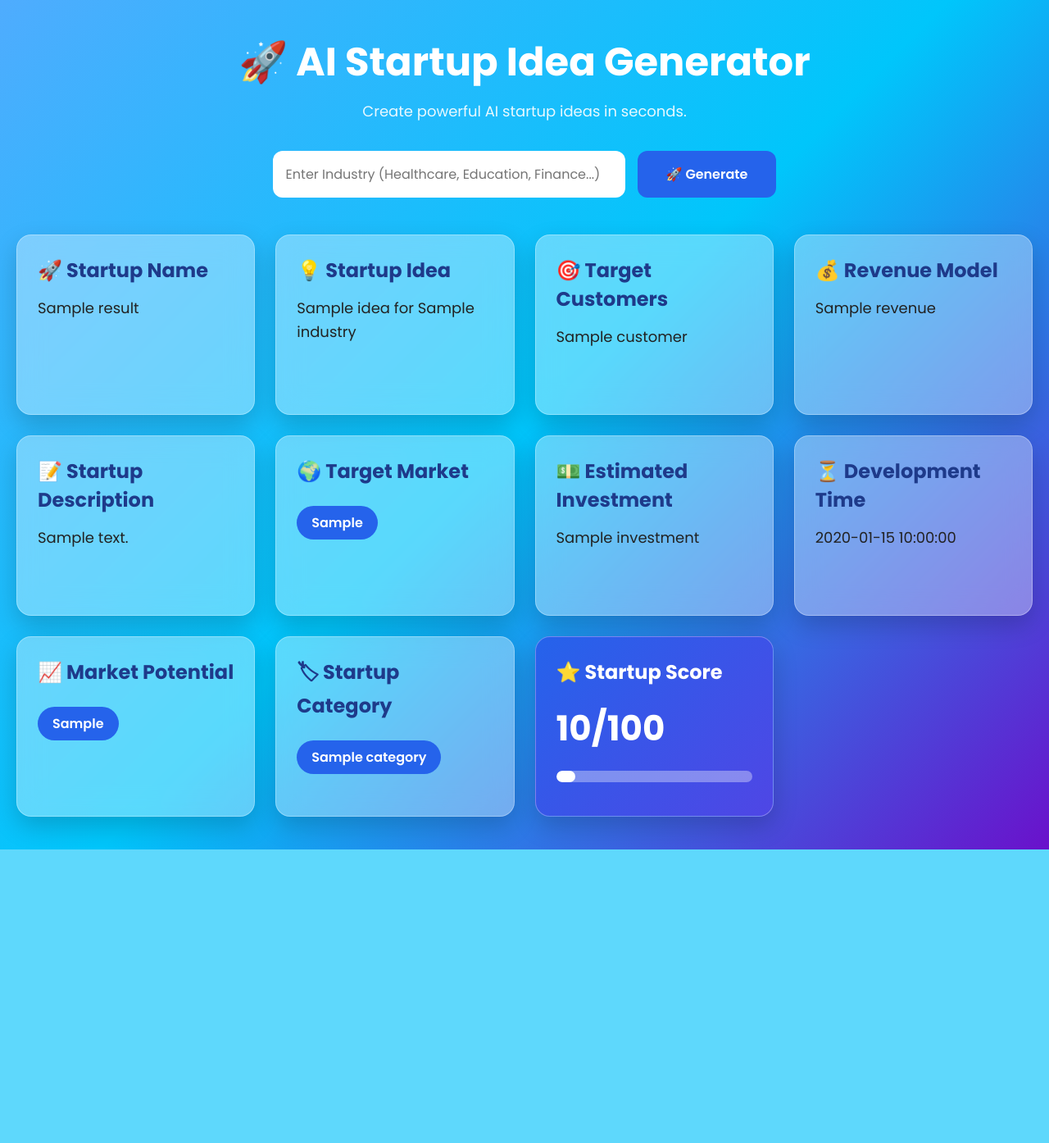
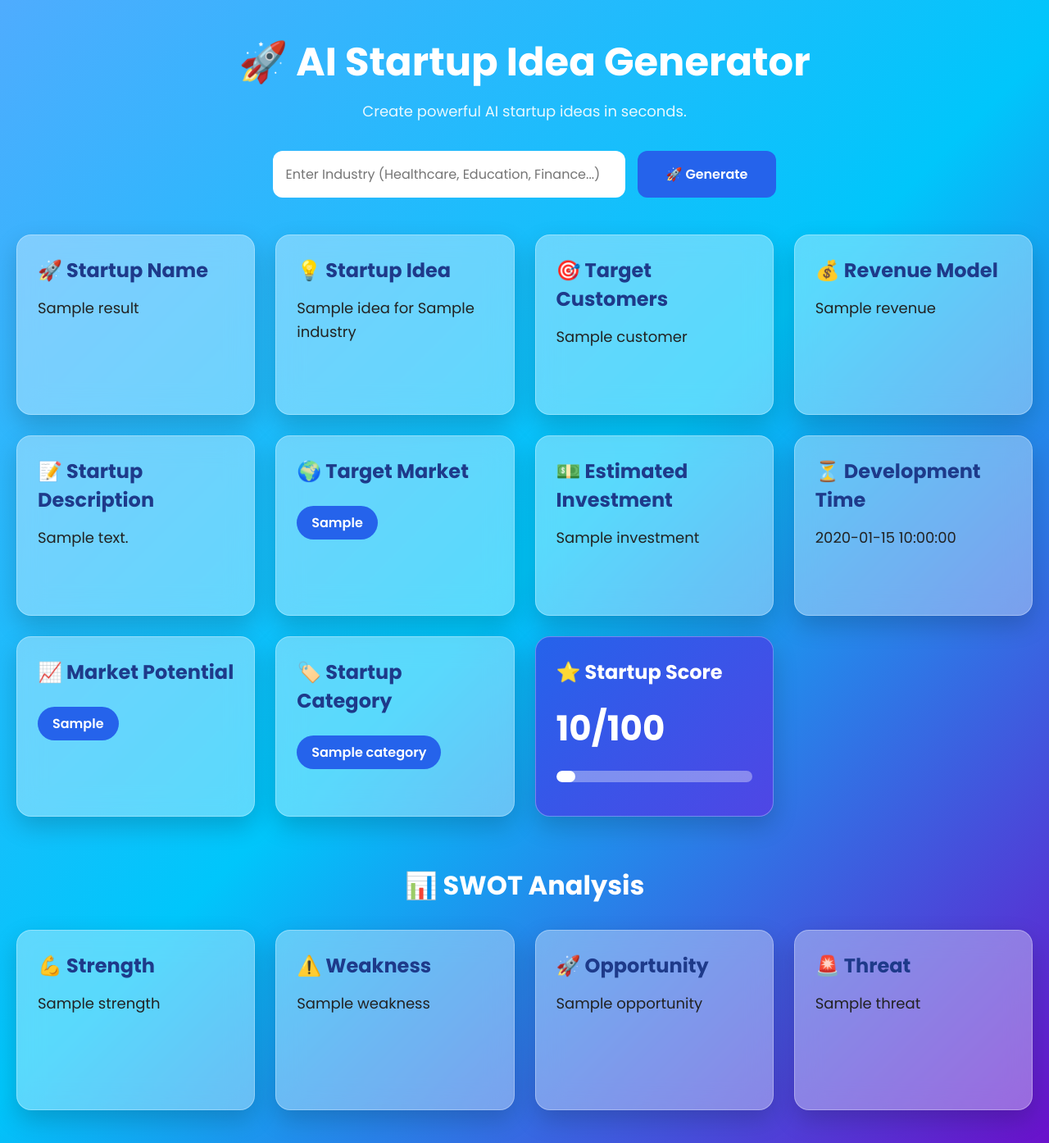
Before and after one commit to Vaishnaviv-p/AI-Startup-Idea-Generator, a Flask app: template templates/index.html in a window 1280 px wide. Shown: the whole page at 82% size. Before the commit the page ends 1036 px from the top, so only its background shows below. Run offline with Flask 3, Linux system fonts and the light colour scheme; the template is opened without the code that fills it: most values are stand-ins (such as "Sample title", 1, 10 or a date in 2020).

Commit message:
Version 13.1 Added AI SWOT Analysis

```diff
--- a/static/style.css
+++ b/static/style.css
@@ -201,3 +201,12 @@ width:100%;
 }
 
 }
+.swot-section{
+    margin-top:60px;
+}
+
+.swot-section h1{
+    color:white;
+    text-align:center;
+    margin-bottom:30px;
+}
--- a/templates/index.html
+++ b/templates/index.html
@@ -26,13 +26,13 @@
             placeholder="Enter Industry (Healthcare, Education, Finance...)"
             required>
 
-        <button type="submit">
-            🚀 Generate
-        </button>
+        <button type="submit">🚀 Generate</button>
 
     </form>
 
     {% if result %}
+
+    <!-- Dashboard -->
 
     <div class="dashboard">
 
@@ -82,7 +82,7 @@
         </div>
 
         <div class="info-card">
-            <h2>🏷 Startup Category</h2>
+            <h2>🏷️ Startup Category</h2>
             <span class="badge">{{ result.category }}</span>
         </div>
 
@@ -102,6 +102,38 @@
 
     </div>
 
+    <!-- SWOT Analysis -->
+
+    <div class="swot-section">
+
+        <h1>📊 SWOT Analysis</h1>
+
+        <div class="dashboard">
+
+            <div class="info-card">
+                <h2>💪 Strength</h2>
+                <p>{{ result.strength }}</p>
+            </div>
+
+            <div class="info-card">
+                <h2>⚠️ Weakness</h2>
+                <p>{{ result.weakness }}</p>
+            </div>
+
+            <div class="info-card">
+                <h2>🚀 Opportunity</h2>
+                <p>{{ result.opportunity }}</p>
+            </div>
+
+            <div class="info-card">
+                <h2>🚨 Threat</h2>
+                <p>{{ result.threat }}</p>
+            </div>
+
+        </div>
+
+    </div>
+
     {% endif %}
 
 </div>
--- a/webapp.py
+++ b/webapp.py
@@ -134,8 +134,7 @@ def home():
             development_time = "10 Months"
             market_potential = "Very High"
             category = "FinTech"
-
-        # ---------------- AGRICULTURE ----------------
+                    # ---------------- AGRICULTURE ----------------
 
         elif industry.lower() == "agriculture":
 
@@ -171,7 +170,8 @@ def home():
             development_time = "7 Months"
             market_potential = "Medium"
             category = "AgriTech"
-                    # ---------------- DEFAULT ----------------
+
+        # ---------------- DEFAULT ----------------
 
         else:
 
@@ -209,6 +209,36 @@ def home():
             market_potential = "High"
             category = "Artificial Intelligence"
 
+        # ---------------- SWOT ANALYSIS ----------------
+
+        strengths = [
+            "Strong AI-driven solution",
+            "High market demand",
+            "Scalable business model",
+            "Innovative technology"
+        ]
+
+        weaknesses = [
+            "High initial investment",
+            "Requires continuous updates",
+            "Competitive market",
+            "Needs skilled developers"
+        ]
+
+        opportunities = [
+            "Growing AI adoption",
+            "Global expansion",
+            "Government support",
+            "Enterprise partnerships"
+        ]
+
+        threats = [
+            "Rapid technology changes",
+            "Cybersecurity risks",
+            "New competitors",
+            "Changing regulations"
+        ]
+
         result = {
             "name": random.choice(startup_names),
             "idea": random.choice(ideas),
@@ -221,7 +251,12 @@ def home():
             "market_potential": market_potential,
             "category": category,
             "score": random.randint(75, 100),
-            "industry": industry
+            "industry": industry,
+
+            "strength": random.choice(strengths),
+            "weakness": random.choice(weaknesses),
+            "opportunity": random.choice(opportunities),
+            "threat": random.choice(threats)
         }
 
     return render_template("index.html", result=result)
```
